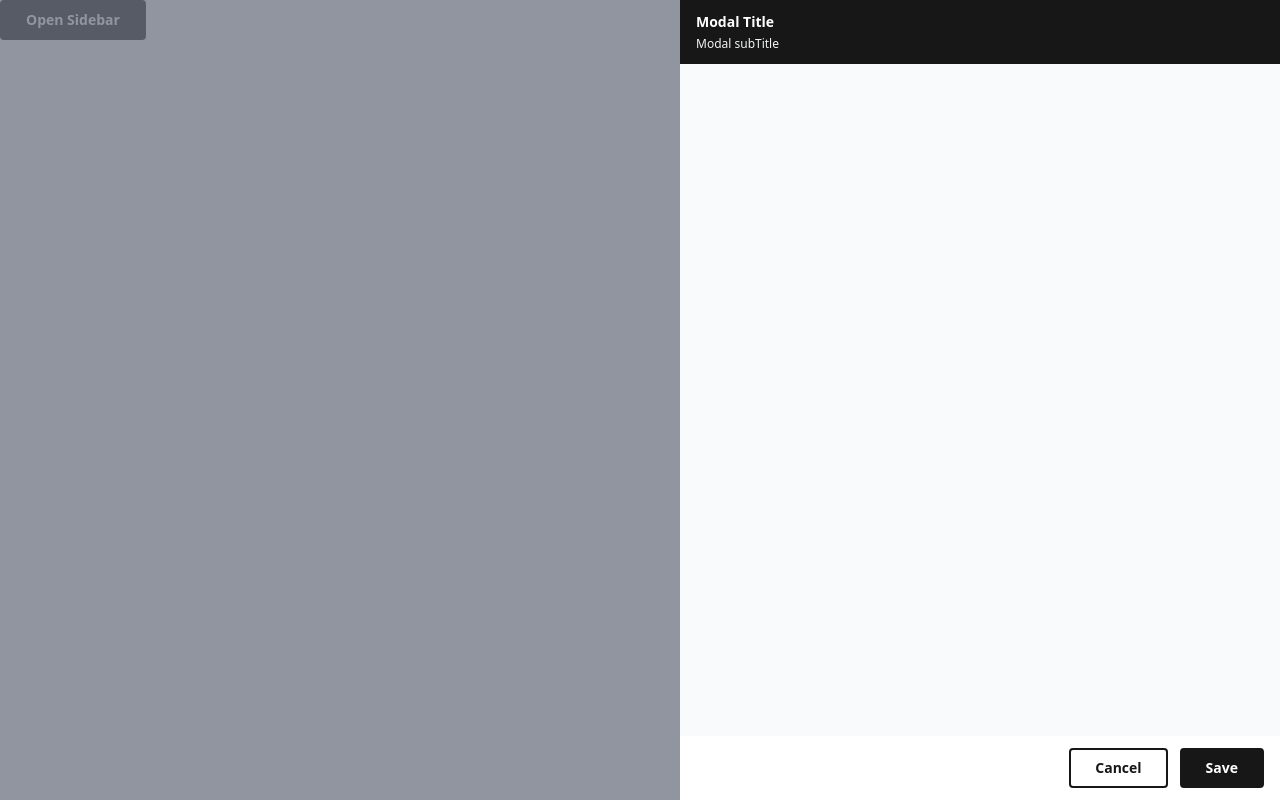
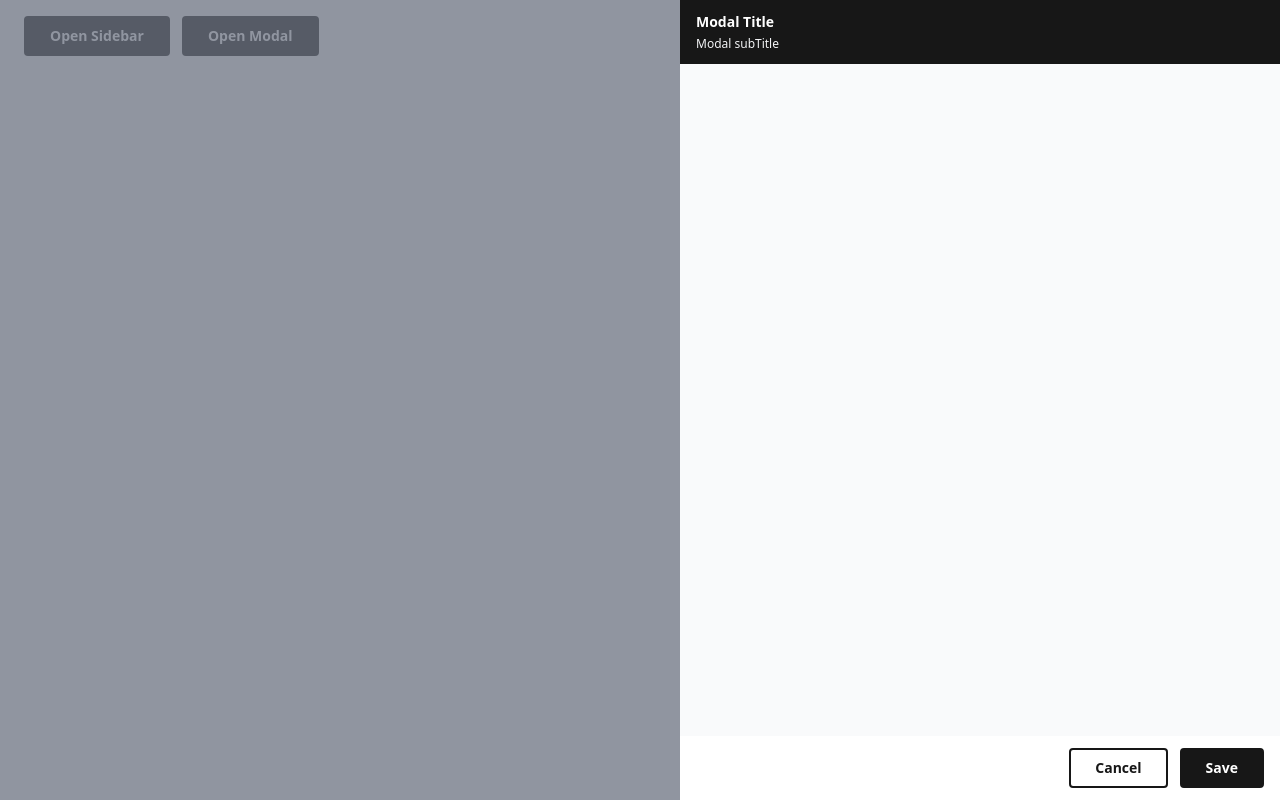
Before and after one commit to phaneendra37/vue-1, a Vue app: page / in a window 1280 px wide. Built offline with nearby package versions, Linux system fonts and the light colour scheme.

Commit message:
added app.vue

```diff
--- a/src/App.vue
+++ b/src/App.vue
@@ -1,16 +1,25 @@
 <template>
-  <div>
-    <button class="btn-primary" @click="sidebar = true">Open Sidebar</button>
-    <Canvas :isShow="sidebar" @close="toggleSidebar" @save="toggleSidebar" />
+  <div class="mt-4 flex items-center gap-3 px-6">
+    <button class="btn-primary" @click="(sidebar = true), (isSidebar = true)">
+      Open Sidebar
+    </button>
+    <button class="btn-primary" @click="(sidebar = true), (isSidebar = false)">
+      Open modal
+    </button>
+    <Canvas
+      :isShow="sidebar"
+      @close="toggleSidebar"
+      :isSidebar="isSidebar"
+      @save="toggleSidebar"
+    />
   </div>
 </template>
 <script setup>
 import { ref } from "vue";
 import Canvas from "@/components/global/SlideOver.vue";
 const sidebar = ref(true);
-
+const isSidebar = ref(true);
 const toggleSidebar = (data) => {
-  console.log("okay");
   sidebar.value = data;
 };
 </script>
```
